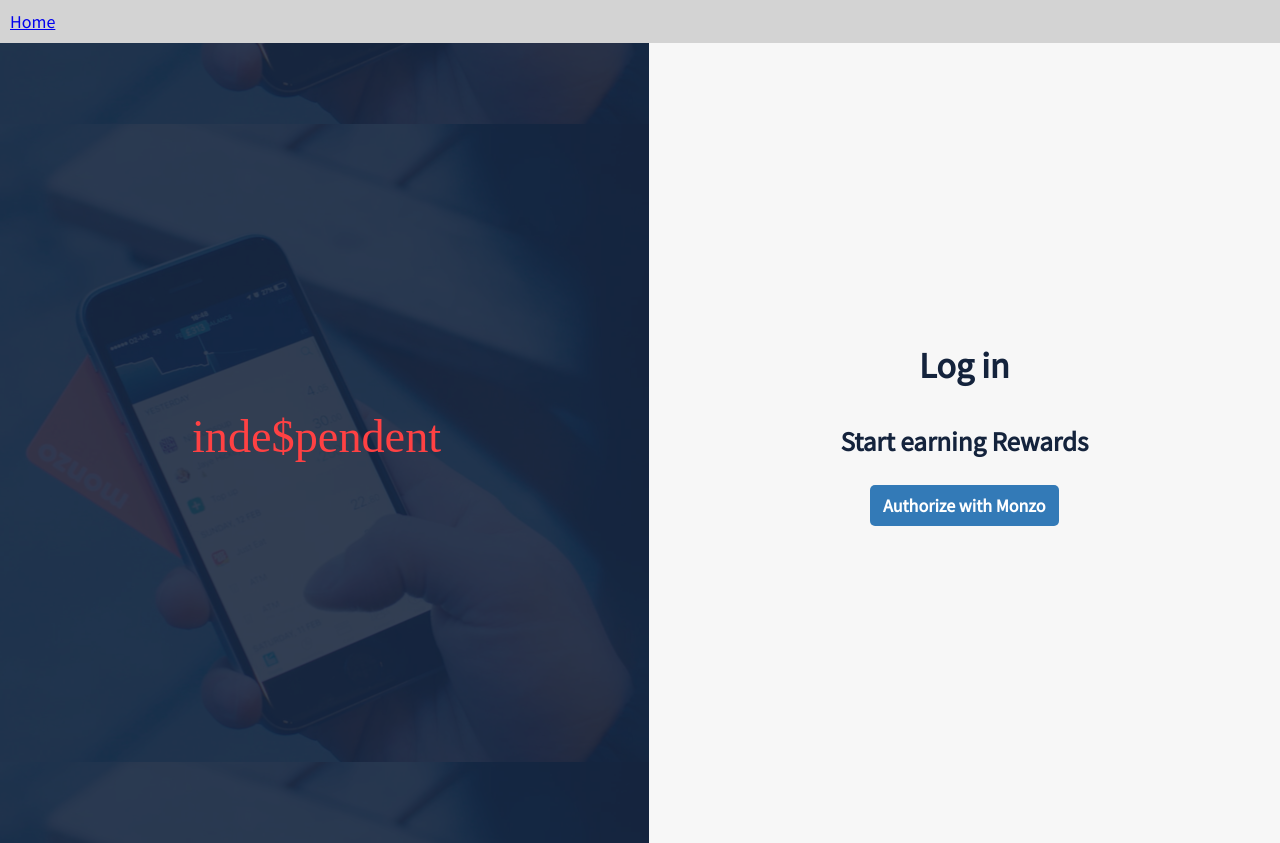
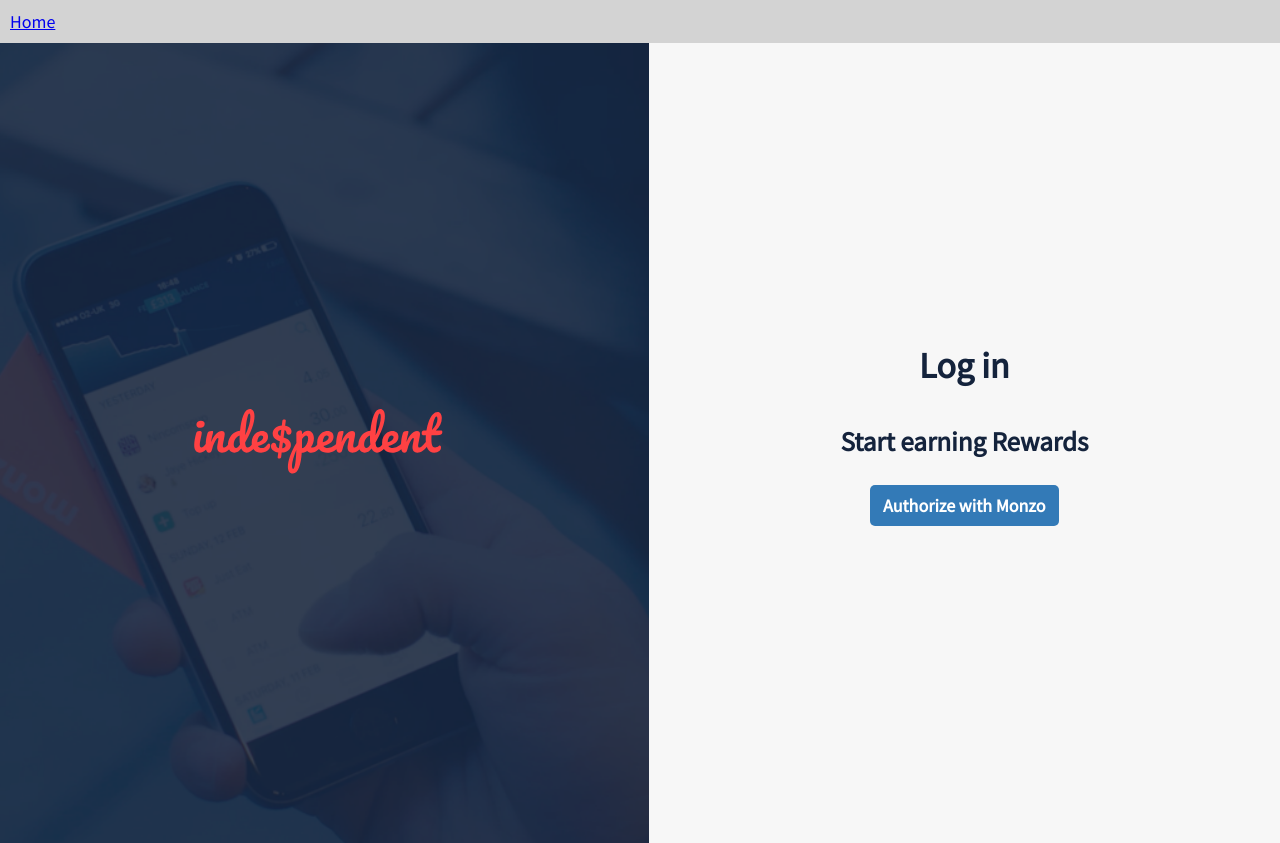
Before and after one commit to cloverc/digi-rewards-front, a React app in the folder app/: page /login in a window 1280 px wide. Built offline with nearby package versions, Linux system fonts and the light colour scheme.

Commit message:
fixed svg logo

```diff
--- a/app/src/components/Login/style.scss
+++ b/app/src/components/Login/style.scss
@@ -27,6 +27,7 @@
   background-color: $dark-blue;
   background-image: url('../../assets/monzo-bg.png');
   background-position: center;
+  background-size: cover;
   color: $white;
 }
 
```
Also changed, not shown: app/package.json (+12 -12 lines), app/src/assets/indespendent.svg, 1 other file (tests, documents, lock files or other folders).
